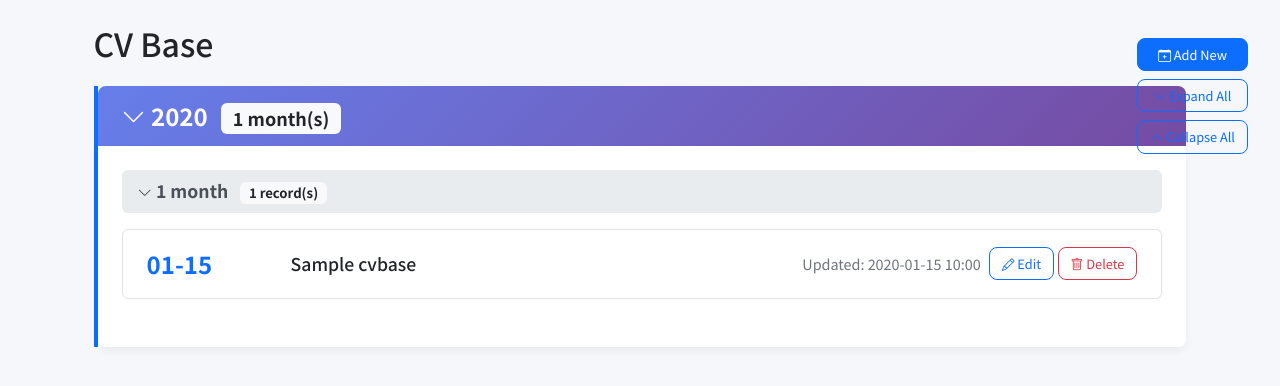
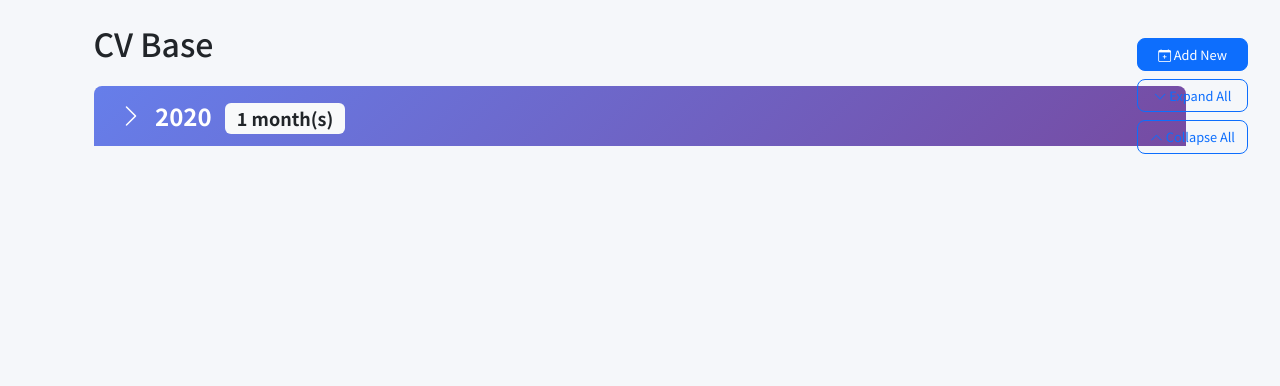
Before and after one commit to cnluyq/lore_keeper, a Django app: page /cv-base/ in a window 1280 px wide. Shown: the part 62-448 px from the top of the page. Run offline with Django 4.2, Linux system fonts and the light colour scheme; a user stored in the database is signed in; tables that the repository leaves empty hold one stand-in row (values such as "Sample post"); some libraries are stand-ins or nearby versions.

Commit message:
refine display

```diff
--- a/problems/templates/problems/cv_base_list.html
+++ b/problems/templates/problems/cv_base_list.html
@@ -30,7 +30,6 @@
 
   .year-group {
     background-color: #f8f9fa;
-    border-left: 4px solid #0d6efd;
     margin-bottom: 1.5rem;
   }
 
@@ -50,11 +49,18 @@
   }
 
   .year-header .toggle-icon {
-    transition: transform 0.3s;
+    display: inline-block;
+    transition: transform 0.3s ease;
+    margin-right: 0.5rem;
+    color: white;
   }
 
   .year-header.collapsed .toggle-icon {
     transform: rotate(-90deg);
+  }
+
+  .year-header:not(.collapsed) .toggle-icon {
+    transform: rotate(0deg);
   }
 
   .year-content {
@@ -69,7 +75,7 @@
   }
 
   .month-header {
-    background-color: #e9ecef;
+    background: linear-gradient(135deg, #f5f7fa 0%, #c3cfe2 100%);
     color: #495057;
     padding: 0.5rem 1rem;
     font-size: 1.1rem;
@@ -81,16 +87,23 @@
   }
 
   .month-header:hover {
-    background-color: #dee2e6;
+    background: linear-gradient(135deg, #e8ecf1 0%, #b8c6d9 100%);
   }
 
   .month-header .toggle-icon {
-    transition: transform 0.3s;
+    display: inline-block;
+    transition: transform 0.3s ease;
     font-size: 0.9rem;
+    margin-right: 0.5rem;
+    color: #495057;
   }
 
   .month-header.collapsed .toggle-icon {
     transform: rotate(-90deg);
+  }
+
+  .month-header:not(.collapsed) .toggle-icon {
+    transform: rotate(0deg);
   }
 
   .record-item {
@@ -496,41 +509,36 @@
   try {
     const state = JSON.parse(localStorage.getItem('cv_base_collapse_state') || '{}');
 
-    // Default: set all to expanded
-    document.querySelectorAll('.year-content').forEach(el => el.style.display = 'block');
-    document.querySelectorAll('.year-header').forEach(el => el.classList.remove('collapsed'));
-    document.querySelectorAll('.record-list').forEach(el => el.style.display = 'block');
-    document.querySelectorAll('.month-header').forEach(el => el.classList.remove('collapsed'));
-
-    // Only apply collapse states that are explicitly set to true
-    // Restore year collapse states
+    // Only restore expanded states (isCollapsed === false)
+    // HTML default is collapsed (display: none, class="collapsed"), so we don't need to handle true states
+    // Restore year expand states
     if (state.year) {
       Object.keys(state.year).forEach(yearKey => {
         const isCollapsed = state.year[yearKey];
-        if (isCollapsed) {
+        if (!isCollapsed) {
           const yearElement = document.querySelector(`.year-group[data-year="${yearKey}"]`);
           if (yearElement) {
             const yearContent = yearElement.querySelector('.year-content');
             const yearHeader = yearElement.querySelector('.year-header');
-            yearContent.style.display = 'none';
-            yearHeader.classList.add('collapsed');
+            yearContent.style.display = 'block';
+            yearHeader.classList.remove('collapsed');
           }
         }
       });
     }
 
-    // Restore month collapse states
+    // Restore month expand states
     if (state.month) {
       Object.keys(state.month).forEach(monthKey => {
         const [year, month] = monthKey.split('-');
         const isCollapsed = state.month[monthKey];
-        if (isCollapsed) {
+        if (!isCollapsed) {
           const monthElement = document.querySelector(`.month-group[data-year="${year}"][data-month="${month}"]`);
           if (monthElement) {
             const recordList = monthElement.querySelector('.record-list');
             const monthHeader = monthElement.querySelector('.month-header');
-            recordList.style.display = 'none';
-            monthHeader.classList.add('collapsed');
+            recordList.style.display = 'block';
+            monthHeader.classList.remove('collapsed');
           }
         }
       });
```
